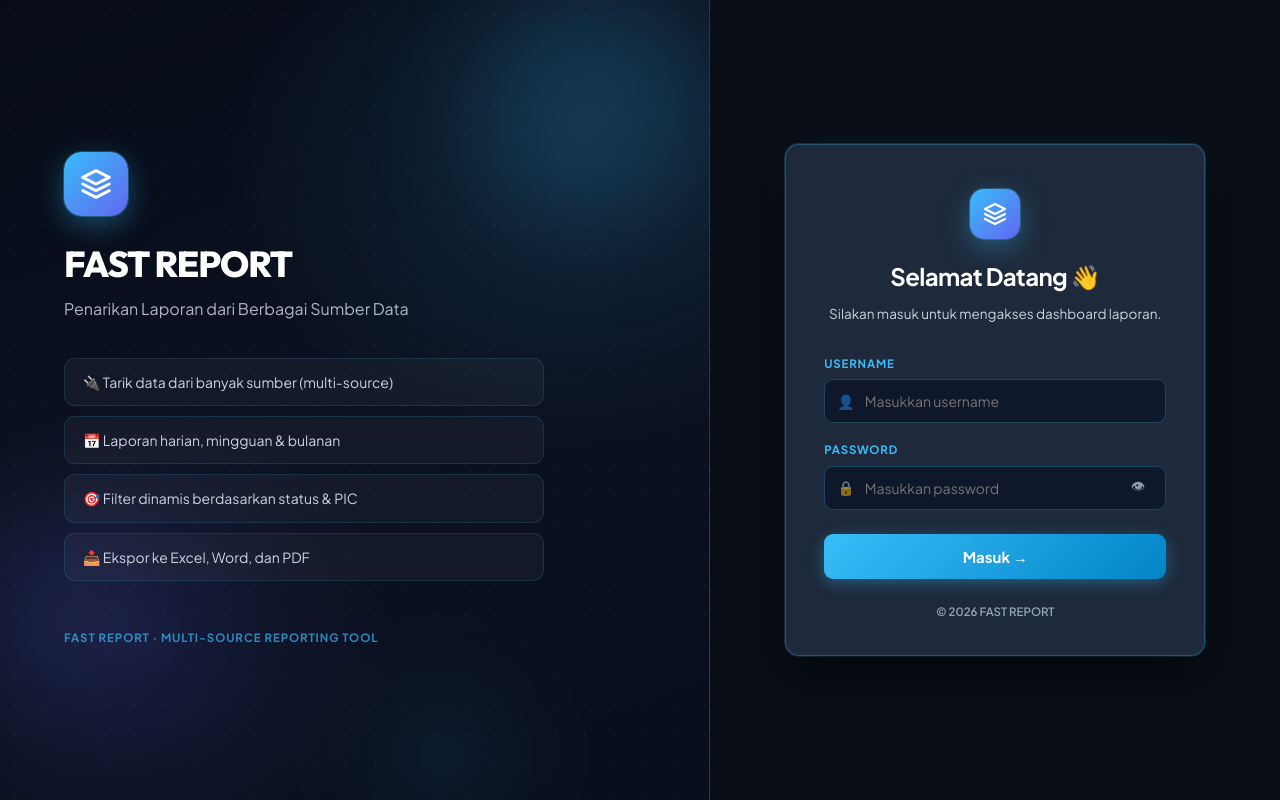
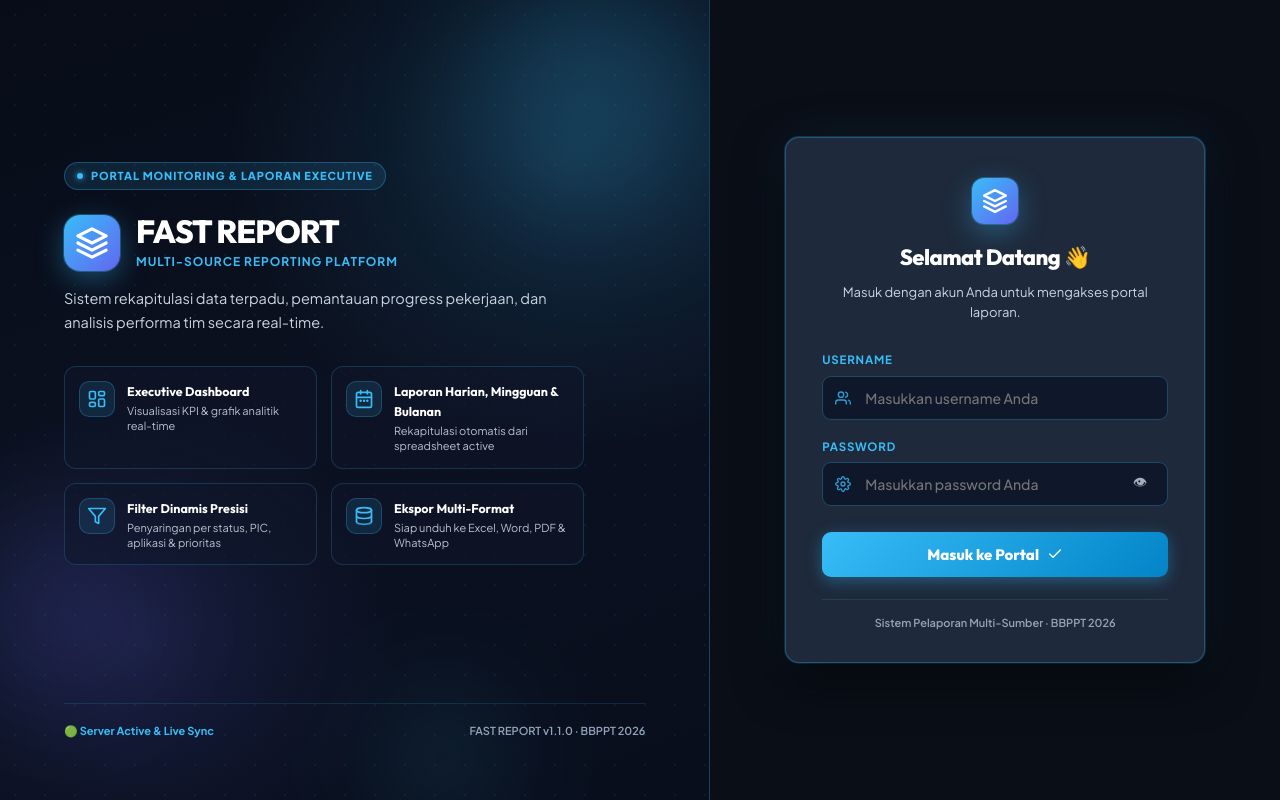
Before and after one commit to nuriyanto16/nfm-report, a Nuxt app in the folder frontend/: page /login in a window 1280 px wide. Built offline with nearby package versions, Linux system fonts and the light colour scheme.

Commit message:
feat: redesign login page with executive branding, feature grid, and glassmorphic card

```diff
--- a/frontend/assets/css/main.css
+++ b/frontend/assets/css/main.css
@@ -450,10 +450,10 @@ table.report td.long-cell:hover .clip { color: var(--cyan); text-decoration: und
 
 .login2-left {
   flex: 1.15; position: relative; overflow: hidden;
-  padding: 60px 64px; display: flex; flex-direction: column; justify-content: center;
+  padding: 60px 64px; display: flex; flex-direction: column; justify-content: space-between;
   background:
-    radial-gradient(ellipse 80% 60% at 80% 20%, rgba(56,189,248,.12), transparent 60%),
-    radial-gradient(ellipse 60% 50% at 20% 80%, rgba(99,102,241,.12), transparent 60%),
+    radial-gradient(ellipse 80% 60% at 80% 20%, rgba(56,189,248,.15), transparent 60%),
+    radial-gradient(ellipse 60% 50% at 20% 80%, rgba(99,102,241,.15), transparent 60%),
     linear-gradient(160deg, #070c18 0%, #0b1120 50%, #080e1c 100%);
   border-right: 1px solid var(--border);
 }
@@ -463,57 +463,91 @@ table.report td.long-cell:hover .clip { color: var(--cyan); text-decoration: und
   background-size: 30px 30px; opacity: .5; pointer-events: none;
 }
 .login2-orbs span { position: absolute; border-radius: 50%; filter: blur(50px); pointer-events: none; animation: float 8s ease-in-out infinite; }
-.login2-orbs span:nth-child(1) { width: 350px; height: 350px; top: -80px; right: -60px; background: radial-gradient(circle, rgba(56,189,248,.22), transparent 70%); animation-delay: 0s; }
-.login2-orbs span:nth-child(2) { width: 250px; height: 250px; bottom: 50px; left: -60px; background: radial-gradient(circle, rgba(99,102,241,.18), transparent 70%); animation-delay: -3s; }
-.login2-orbs span:nth-child(3) { width: 180px; height: 180px; bottom: -40px; right: 25%; background: radial-gradient(circle, rgba(56,189,248,.15), transparent 70%); animation-delay: -5s; }
-.login2-brand { position: relative; z-index: 1; max-width: 480px; }
+.login2-orbs span:nth-child(1) { width: 350px; height: 350px; top: -80px; right: -60px; background: radial-gradient(circle, rgba(56,189,248,.25), transparent 70%); animation-delay: 0s; }
+.login2-orbs span:nth-child(2) { width: 250px; height: 250px; bottom: 50px; left: -60px; background: radial-gradient(circle, rgba(99,102,241,.2), transparent 70%); animation-delay: -3s; }
+.login2-orbs span:nth-child(3) { width: 180px; height: 180px; bottom: -40px; right: 25%; background: radial-gradient(circle, rgba(56,189,248,.18), transparent 70%); animation-delay: -5s; }
+
+.login2-brand { position: relative; z-index: 1; max-width: 520px; }
+.brand-badge {
+  display: inline-flex; align-items: center; gap: 8px;
+  padding: 4px 12px; border-radius: 999px;
+  background: rgba(56,189,248,.12); border: 1px solid rgba(56,189,248,.3);
+  font-size: 11px; font-weight: 800; color: var(--cyan); letter-spacing: .08em;
+  margin-bottom: 24px;
+}
+.badge-dot { width: 6px; height: 6px; border-radius: 50%; background: var(--cyan); box-shadow: 0 0 6px var(--cyan); }
+.brand-logo-wrap { display: flex; align-items: center; gap: 16px; margin-bottom: 16px; }
 .login2-logo {
-  width: 64px; height: 64px; border-radius: 18px;
+  width: 56px; height: 56px; border-radius: 16px;
   background: linear-gradient(135deg, var(--cyan), var(--indigo));
   display: flex; align-items: center; justify-content: center;
-  font-size: 32px; margin-bottom: 28px;
   box-shadow: 0 0 0 1px rgba(56,189,248,.3), 0 8px 28px rgba(56,189,248,.35);
+  flex-shrink: 0;
 }
-.login2-logo.sm { width: 50px; height: 50px; font-size: 24px; border-radius: 14px; margin: 0 auto 18px; }
-.login2-brand h1 { margin: 0; font-size: 36px; letter-spacing: -0.03em; font-weight: 800; color: #ffffff; line-height: 1.1; }
-.login2-tag { margin: 12px 0 36px; font-size: 16px; opacity: .85; line-height: 1.6; color: var(--text-sub); }
-.login2-feats { list-style: none; margin: 0; padding: 0; display: flex; flex-direction: column; gap: 10px; }
-.login2-feats li { font-size: 14px; color: var(--text-sub); background: rgba(255,255,255,.04); border: 1px solid var(--border-soft); padding: 12px 18px; border-radius: 11px; display: flex; align-items: center; gap: 10px; transition: border-color .2s, background .2s; }
-.login2-feats li:hover { border-color: var(--border-glow); background: var(--cyan-glass); color: #ffffff; }
-.login2-instansi { position: relative; z-index: 1; margin-top: 48px; font-size: 11.5px; opacity: .7; color: var(--cyan); font-weight: 700; text-transform: uppercase; letter-spacing: .08em; }
+.login2-logo.sm { width: 46px; height: 46px; border-radius: 12px; margin: 0 auto 16px; }
+.logo-text h1 { margin: 0; font-size: 32px; letter-spacing: -0.03em; font-weight: 800; color: #ffffff; line-height: 1.1; font-family: 'Outfit', sans-serif; }
+.logo-sub { font-size: 12px; color: var(--cyan); font-weight: 700; text-transform: uppercase; letter-spacing: .08em; }
+.login2-tag { margin: 12px 0 32px; font-size: 14.5px; line-height: 1.6; color: var(--text-sub); }
+
+.login2-feats-grid { display: grid; grid-template-columns: 1fr 1fr; gap: 14px; }
+.feat-card {
+  background: rgba(15,23,42,.6); border: 1px solid rgba(56,189,248,.2);
+  border-radius: 12px; padding: 14px; display: flex; align-items: flex-start; gap: 12px;
+  transition: all .2s ease;
+}
+.feat-card:hover { border-color: rgba(56,189,248,.4); background: rgba(56,189,248,.1); transform: translateY(-2px); }
+.feat-ico {
+  width: 36px; height: 36px; border-radius: 10px;
+  background: rgba(56,189,248,.12); border: 1px solid rgba(56,189,248,.25);
+  display: flex; align-items: center; justify-content: center; flex-shrink: 0;
+}
+.feat-text { display: flex; flex-direction: column; gap: 2px; }
+.feat-text strong { font-size: 12.5px; color: #ffffff; font-weight: 700; font-family: 'Outfit', sans-serif; }
+.feat-text span { font-size: 11px; color: var(--text-sub); opacity: .9; line-height: 1.4; }
+
+.login2-instansi {
+  position: relative; z-index: 1; margin-top: 36px;
+  display: flex; justify-content: space-between; align-items: center;
+  font-size: 11px; color: var(--text-dim); font-weight: 600;
+  border-top: 1px solid var(--border-soft); padding-top: 18px;
+}
+.status-indicator { color: var(--cyan); font-weight: 700; }
 
 .login2-right { flex: 1; display: flex; align-items: center; justify-content: center; background: var(--bg); padding: 32px; }
 .login2-card {
   width: 100%; max-width: 420px;
-  background: var(--panel); border: 1px solid var(--border); border-radius: var(--radius);
-  padding: 44px 38px 34px;
-  box-shadow: var(--shadow-lg), 0 0 40px rgba(56,189,248,.08);
-  backdrop-filter: blur(12px); animation: rise .5s cubic-bezier(0.4, 0, 0.2, 1);
+  background: #1e293b; border: 1px solid rgba(56,189,248,.3); border-radius: var(--radius);
+  padding: 40px 36px 30px;
+  box-shadow: var(--shadow-lg), 0 0 50px rgba(56,189,248,.12);
+  backdrop-filter: blur(16px); animation: rise .5s cubic-bezier(0.4, 0, 0.2, 1);
 }
-.login2-card-head { text-align: center; margin-bottom: 30px; }
-.login2-card-head h2 { margin: 0; font-size: 24px; color: #ffffff; font-family: 'Plus Jakarta Sans', sans-serif; font-weight: 700; }
-.login2-card-head p { margin: 8px 0 0; color: var(--text-sub); font-size: 13.5px; }
-.login2-foot { text-align: center; margin: 24px 0 0; color: var(--text-dim); font-size: 11.5px; font-weight: 600; }
+.login2-card-head { text-align: center; margin-bottom: 28px; }
+.login2-card-head h2 { margin: 0; font-size: 22px; color: #ffffff; font-family: 'Outfit', sans-serif; font-weight: 800; }
+.login2-card-head p { margin: 6px 0 0; color: var(--text-sub); font-size: 13px; }
+.login2-foot { text-align: center; margin: 22px 0 0; color: var(--text-dim); font-size: 11px; font-weight: 600; border-top: 1px solid var(--border-soft); padding-top: 14px; }
 .login-form { display: flex; flex-direction: column; gap: 18px; }
 .login-field { display: flex; flex-direction: column; gap: 6px; }
 .login-field > span { font-size: 11.5px; font-weight: 700; color: var(--cyan); text-transform: uppercase; letter-spacing: .07em; }
-.login-input { display: flex; align-items: center; border: 1px solid var(--border); border-radius: var(--radius-sm); background: #0f172a; padding: 0 12px; transition: all .2s ease; }
+.login-input { display: flex; align-items: center; border: 1px solid rgba(56,189,248,.3); border-radius: var(--radius-sm); background: #0f172a; padding: 0 12px; transition: all .2s ease; }
 .login-input:focus-within { border-color: var(--cyan); background: #1e293b; box-shadow: 0 0 0 3px var(--cyan-glow); }
-.login-icon { opacity: .6; font-size: 14px; }
-.login-input input { flex: 1; border: none; outline: none; background: transparent; padding: 12px 10px; font-size: 14px; color: #ffffff; font-family: inherit; }
-.login-eye { border: none; background: none; cursor: pointer; font-size: 14px; opacity: .7; padding: 4px 8px; color: var(--text-sub); transition: opacity .15s; }
+.login-icon { display: flex; align-items: center; opacity: .8; margin-right: 4px; }
+.login-input input { flex: 1; border: none; outline: none; background: transparent; padding: 12px 10px; font-size: 14px; color: #ffffff; font-family: inherit; font-weight: 500; }
+.login-eye { border: none; background: none; cursor: pointer; font-size: 14px; opacity: .8; padding: 4px 8px; color: var(--text-sub); transition: opacity .15s; }
 .login-eye:hover { opacity: 1; }
 .login-error { margin: 0; color: var(--s-red); background: var(--s-red-bg); border: 1px solid rgba(248,113,113,.3); padding: 10px 14px; border-radius: var(--radius-sm); font-size: 13px; font-weight: 600; }
 .login-btn {
-  margin-top: 6px; padding: 13px; border: none; border-radius: var(--radius-sm);
+  margin-top: 8px; padding: 13px; border: none; border-radius: var(--radius-sm);
   background: linear-gradient(135deg, var(--cyan), var(--cyan-dark));
-  color: #ffffff; font-weight: 700; font-size: 15px; font-family: 'Plus Jakarta Sans', sans-serif;
+  color: #ffffff; font-weight: 800; font-size: 15px; font-family: 'Outfit', sans-serif;
   cursor: pointer; box-shadow: 0 4px 16px rgba(56,189,248,.35); transition: all .2s;
-  position: relative; overflow: hidden;
+  display: flex; align-items: center; justify-content: center; gap: 8px;
 }
-.login-btn:hover { transform: translateY(-2px); box-shadow: 0 8px 24px rgba(56,189,248,.45); }
+.login-btn:hover { transform: translateY(-2px); box-shadow: 0 8px 24px rgba(56,189,248,.45); filter: brightness(1.08); }
 .login-btn:active { transform: translateY(0); }
 .login-btn:disabled { opacity: .5; cursor: not-allowed; transform: none; box-shadow: none; }
+.btn-text { display: flex; align-items: center; gap: 8px; }
+
+@media (max-width: 960px) { .login2-left { display: none; } .login2-right { flex: 1; } }
 
 @media (max-width: 860px) { .login2-left { display: none; } .login2-right { flex: 1; } }
 
--- a/frontend/pages/login.vue
+++ b/frontend/pages/login.vue
@@ -32,47 +32,101 @@ async function onSubmit() {
   <div class="login2">
     <!-- Panel branding kiri -->
     <section class="login2-left">
-      <div class="login2-orbs"><span /><span /><span /></div>
+      <div class="login2-orbs">
+        <span />
+        <span />
+        <span />
+      </div>
+
       <div class="login2-brand">
-        <div class="login2-logo"><UiIcon name="logo" :size="32" color="#ffffff" /></div>
-        <h1>FAST REPORT</h1>
-        <p class="login2-tag">Penarikan Laporan dari Berbagai Sumber Data</p>
-        <ul class="login2-feats">
-          <li>🔌 Tarik data dari banyak sumber (multi-source)</li>
-          <li>📅 Laporan harian, mingguan &amp; bulanan</li>
-          <li>🎯 Filter dinamis berdasarkan status &amp; PIC</li>
-          <li>📥 Ekspor ke Excel, Word, dan PDF</li>
-        </ul>
+        <div class="brand-badge">
+          <span class="badge-dot" />
+          <span>PORTAL MONITORING &amp; LAPORAN EXECUTIVE</span>
+        </div>
+
+        <div class="brand-logo-wrap">
+          <div class="login2-logo">
+            <UiIcon name="logo" :size="34" color="#ffffff" />
+          </div>
+          <div class="logo-text">
+            <h1>FAST REPORT</h1>
+            <span class="logo-sub">Multi-Source Reporting Platform</span>
+          </div>
+        </div>
+
+        <p class="login2-tag">
+          Sistem rekapitulasi data terpadu, pemantauan progress pekerjaan, dan analisis performa tim secara real-time.
+        </p>
+
+        <div class="login2-feats-grid">
+          <div class="feat-card">
+            <div class="feat-ico"><UiIcon name="dashboard" :size="20" color="#38bdf8" /></div>
+            <div class="feat-text">
+              <strong>Executive Dashboard</strong>
+              <span>Visualisasi KPI &amp; grafik analitik real-time</span>
+            </div>
+          </div>
+
+          <div class="feat-card">
+            <div class="feat-ico"><UiIcon name="harian" :size="20" color="#38bdf8" /></div>
+            <div class="feat-text">
+              <strong>Laporan Harian, Mingguan &amp; Bulanan</strong>
+              <span>Rekapitulasi otomatis dari spreadsheet active</span>
+            </div>
+          </div>
+
+          <div class="feat-card">
+            <div class="feat-ico"><UiIcon name="filter" :size="20" color="#38bdf8" /></div>
+            <div class="feat-text">
+              <strong>Filter Dinamis Presisi</strong>
+              <span>Penyaringan per status, PIC, aplikasi &amp; prioritas</span>
+            </div>
+          </div>
+
+          <div class="feat-card">
+            <div class="feat-ico"><UiIcon name="sources" :size="20" color="#38bdf8" /></div>
+            <div class="feat-text">
+              <strong>Ekspor Multi-Format</strong>
+              <span>Siap unduh ke Excel, Word, PDF &amp; WhatsApp</span>
+            </div>
+          </div>
+        </div>
       </div>
-      <div class="login2-instansi">FAST REPORT · Multi-Source Reporting Tool</div>
+
+      <div class="login2-instansi">
+        <span class="status-indicator">🟢 Server Active &amp; Live Sync</span>
+        <span>FAST REPORT v1.1.0 · BBPPT 2026</span>
+      </div>
     </section>
 
     <!-- Panel form kanan -->
     <section class="login2-right">
       <div class="login2-card">
         <div class="login2-card-head">
-          <div class="login2-logo sm"><UiIcon name="logo" :size="24" color="#ffffff" /></div>
+          <div class="login2-logo sm">
+            <UiIcon name="logo" :size="26" color="#ffffff" />
+          </div>
           <h2>Selamat Datang 👋</h2>
-          <p>Silakan masuk untuk mengakses dashboard laporan.</p>
+          <p>Masuk dengan akun Anda untuk mengakses portal laporan.</p>
         </div>
 
         <form class="login-form" @submit.prevent="onSubmit">
           <label class="login-field">
             <span>Username</span>
             <div class="login-input">
-              <span class="login-icon">👤</span>
-              <input v-model="username" type="text" placeholder="Masukkan username" autocomplete="username" />
+              <span class="login-icon"><UiIcon name="users" :size="16" color="#38bdf8" /></span>
+              <input v-model="username" type="text" placeholder="Masukkan username Anda" autocomplete="username" />
             </div>
           </label>
 
           <label class="login-field">
             <span>Password</span>
             <div class="login-input">
-              <span class="login-icon">🔒</span>
+              <span class="login-icon"><UiIcon name="profil" :size="16" color="#38bdf8" /></span>
               <input
                 v-model="password"
                 :type="showPass ? 'text' : 'password'"
-                placeholder="Masukkan password"
+                placeholder="Masukkan password Anda"
                 autocomplete="current-password"
               />
               <button type="button" class="login-eye" @click="showPass = !showPass">
@@ -84,12 +138,14 @@ async function onSubmit() {
           <p v-if="error" class="login-error">{{ error }}</p>
 
           <button class="login-btn" type="submit" :disabled="loading">
-            <span v-if="loading">Memproses…</span>
-            <span v-else>Masuk →</span>
+            <span v-if="loading" class="btn-spinner">⏳ Memproses…</span>
+            <span v-else class="btn-text">Masuk ke Portal <UiIcon name="check" :size="16" /></span>
           </button>
         </form>
 
-        <p class="login2-foot">© 2026 FAST REPORT</p>
+        <div class="login2-foot">
+          <span>Sistem Pelaporan Multi-Sumber · BBPPT 2026</span>
+        </div>
       </div>
     </section>
   </div>
```
